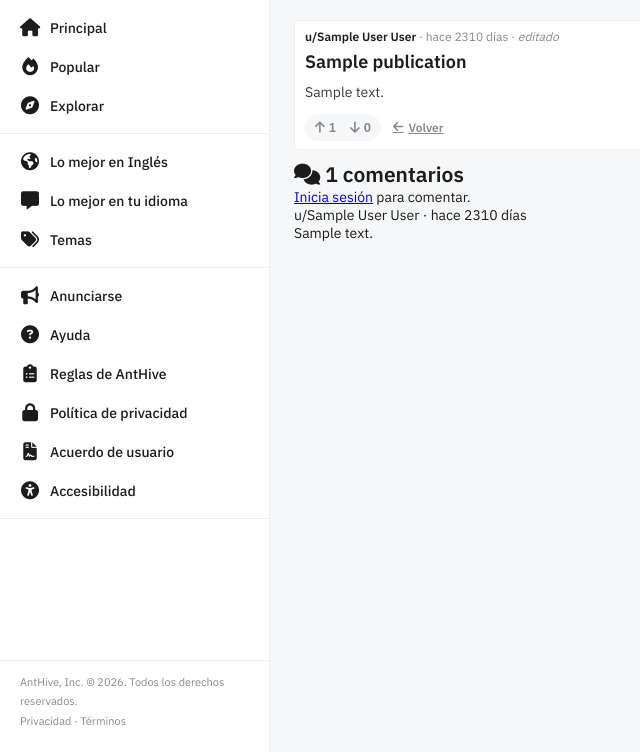
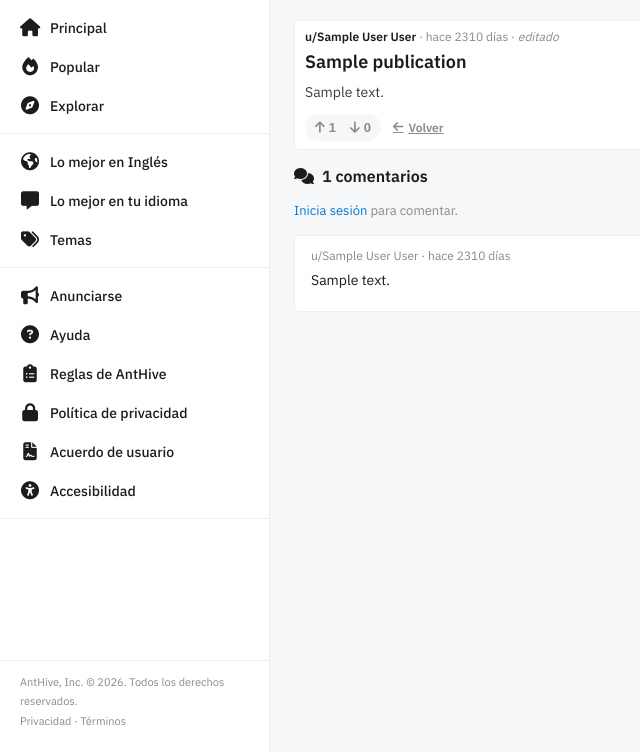
Before and after one commit to SelamBel/Foro-ProyectoIntermodular, a PHP site: page /pages/post.php?id=1 in a window 1280 px wide. Shown: the part 48-800 px from the top of the page, without its empty margins (0-640 px from the left). Run offline with PHP 8.4, Linux system fonts and the light colour scheme; tables that the repository leaves empty hold one stand-in row (values such as "Sample post").

Commit message:
delete comments and added votes

```diff
--- a/5. APP/src/assets/css/style.css
+++ b/5. APP/src/assets/css/style.css
@@ -538,6 +538,93 @@ textarea:focus { border-color: #0079d3; }
     margin-top: 8px;
 }
 
+/* ── POST DETAIL ─────────────────────────────────────── */
+.post--detail .post-body--full {
+    -webkit-line-clamp: unset;
+}
+
+.post-title a { color: var(--text); text-decoration: none; }
+.post-title a:hover { color: var(--primary); }
+
+/* ── COMMENTS ────────────────────────────────────────── */
+.comments-section {
+    margin-top: 16px;
+}
+
+.comments-title {
+    font-size: 16px;
+    font-weight: 600;
+    margin-bottom: 16px;
+    display: flex;
+    align-items: center;
+    gap: 8px;
+}
+
+.comment-form {
+    background: var(--surface);
+    border: 1px solid var(--border);
+    border-radius: 4px;
+    padding: 16px;
+    margin-bottom: 16px;
+}
+
+.comments-list {
+    display: flex;
+    flex-direction: column;
+    gap: 8px;
+}
+
+.comment {
+    background: var(--surface);
+    border: 1px solid var(--border);
+    border-radius: 4px;
+    padding: 12px 16px;
+}
+
+.comment--nested {
+    margin-left: 24px;
+    border-left: 3px solid var(--border);
+}
+
+.comment-meta {
+    font-size: 12px;
+    color: var(--muted);
+    margin-bottom: 6px;
+}
+
+.comment-body {
+    font-size: 14px;
+    line-height: 1.6;
+    margin-bottom: 8px;
+}
+
+.comment-actions {
+    display: flex;
+    gap: 4px;
+}
+
+.comment-children {
+    margin-top: 8px;
+    display: flex;
+    flex-direction: column;
+    gap: 8px;
+}
+
+.reply-form {
+    margin-top: 10px;
+}
+
+.login-prompt {
+    font-size: 13px;
+    color: var(--muted);
+    margin-bottom: 16px;
+}
+
+.login-prompt a { color: #0079d3; text-decoration: none; }
+.login-prompt a:hover { text-decoration: underline; }
+.vote-btn.voted { color: var(--primary); }
+.vote-btn.down.voted { color: #7193ff; }
+
 /* ── RESPONSIVE ──────────────────────────────────────── */
 @media (max-width: 960px) {
     :root { --sidebar-w: 200px; }
--- a/5. APP/src/assets/js/main.js
+++ b/5. APP/src/assets/js/main.js
@@ -1,16 +1,4 @@
 $(function () {
-
-    $('.toggle-password').on('click', function () {
-        const input = $(this).closest('.input-icon-right').find('input');
-        const icon  = $(this).find('i');
-        if (input.attr('type') === 'password') {
-            input.attr('type', 'text');
-            icon.removeClass('fa-eye').addClass('fa-eye-slash');
-        } else {
-            input.attr('type', 'password');
-            icon.removeClass('fa-eye-slash').addClass('fa-eye');
-        }
-    });
 
     const emailRegex = /^[^\s@]+@[^\s@]+\.[^\s@]+$/;
     const passRegex  = /.{8,}/;
@@ -23,9 +11,16 @@ $(function () {
         $('#' + id).text('').hide();
     }
 
+    function timeAgo(dateStr) {
+        const diff = Math.floor((new Date() - new Date(dateStr)) / 1000);
+        if (diff < 60)    return 'hace un momento';
+        if (diff < 3600)  return 'hace ' + Math.floor(diff / 60) + ' min';
+        if (diff < 86400) return 'hace ' + Math.floor(diff / 3600) + ' h';
+        return 'hace ' + Math.floor(diff / 86400) + ' días';
+    }
+
     function validateLogin() {
         let valid = true;
-
         const email    = $('#email').val().trim();
         const password = $('#password').val().trim();
 
@@ -48,7 +43,6 @@ $(function () {
 
     function validateRegister() {
         let valid = true;
-
         const name     = $('#name').val().trim();
         const surname  = $('#surname').val().trim();
         const email    = $('#email').val().trim();
@@ -58,40 +52,42 @@ $(function () {
         if (name.length < 2) {
             showError('nameError', 'El nombre debe tener al menos 2 caracteres.');
             valid = false;
-        } else {
-            clearError('nameError');
-        }
+        } else { clearError('nameError'); }
 
         if (surname.length < 2) {
             showError('surnameError', 'Los apellidos deben tener al menos 2 caracteres.');
             valid = false;
-        } else {
-            clearError('surnameError');
-        }
+        } else { clearError('surnameError'); }
 
         if (!emailRegex.test(email)) {
             showError('emailError', 'Introduce un email válido.');
             valid = false;
-        } else {
-            clearError('emailError');
-        }
+        } else { clearError('emailError'); }
 
         if (!passRegex.test(password)) {
             showError('passwordError', 'La contraseña debe tener al menos 8 caracteres.');
             valid = false;
-        } else {
-            clearError('passwordError');
-        }
+        } else { clearError('passwordError'); }
 
         if (confirm !== password) {
             showError('confirmError', 'Las contraseñas no coinciden.');
             valid = false;
-        } else {
-            clearError('confirmError');
-        }
+        } else { clearError('confirmError'); }
 
         return valid;
     }
+
+    $('.toggle-password').on('click', function () {
+        const input = $(this).closest('.input-icon-right').find('input');
+        const icon  = $(this).find('i');
+        if (input.attr('type') === 'password') {
+            input.attr('type', 'text');
+            icon.removeClass('fa-eye').addClass('fa-eye-slash');
+        } else {
+            input.attr('type', 'password');
+            icon.removeClass('fa-eye-slash').addClass('fa-eye');
+        }
+    });
 
     $('#loginForm').on('submit', function (e) {
         if (!validateLogin()) e.preventDefault();
@@ -114,14 +110,6 @@ $(function () {
         if ($(this).val().trim() === $('#password').val().trim()) clearError('confirmError');
     });
 
-    $('.nav-item').on('mouseenter', function () {
-        $(this).find('i').addClass('fa-beat-fade');
-    }).on('mouseleave', function () {
-        $(this).find('i').removeClass('fa-beat-fade');
-    });
-
-});
-
     $('#createPostForm').on('submit', function (e) {
         let valid = true;
         if ($('#title').val().trim().length < 5) {
@@ -137,14 +125,68 @@ $('#createPostForm').on('submit', function (e) {
         if (!valid) e.preventDefault();
     });
 
-function timeAgo(dateStr) {
-    const diff = Math.floor((new Date() - new Date(dateStr)) / 1000);
-    if (diff < 60)     return 'hace un momento';
-    if (diff < 3600)   return 'hace ' + Math.floor(diff / 60) + ' min';
-    if (diff < 86400)  return 'hace ' + Math.floor(diff / 3600) + ' h';
-    return 'hace ' + Math.floor(diff / 86400) + ' días';
+    $('#commentForm').on('submit', function (e) {
+        const content = $('#commentContent').val().trim();
+        if (content.length < 2) {
+            showError('commentError', 'El comentario no puede estar vacío.');
+            e.preventDefault();
+        } else {
+            clearError('commentError');
         }
+    });
 
     $('.post-date').each(function () {
         $(this).text(timeAgo($(this).data('date')));
     });
+
+    $('.nav-item').on('mouseenter', function () {
+        $(this).find('i').addClass('fa-beat-fade');
+    }).on('mouseleave', function () {
+        $(this).find('i').removeClass('fa-beat-fade');
+    });
+
+    $(document).on('click', '.js-reply-toggle', function () {
+        const id = $(this).data('id');
+        $('#reply-' + id).slideToggle(200);
+    });
+
+    $(document).on('click', '.js-reply-cancel', function () {
+        const id = $(this).data('id');
+        $('#reply-' + id).slideUp(200);
+    });
+
+    $(document).on('click', '.js-vote', function () {
+        const btn   = $(this);
+        const id    = btn.data('id');
+        const type  = btn.data('type');
+        const group = btn.closest('.vote-group');
+
+        $.post('/pages/vote.php', { id: id, type: type }, function (res) {
+            if (res.error) return;
+            group.find('.upvote-count').text(res.upvotes);
+            group.find('.downvote-count').text(res.downvotes);
+            group.find('.vote-btn').removeClass('voted');
+            if (type === 1 && res.upvotes > 0) btn.addClass('voted');
+            if (type === 0 && res.downvotes > 0) btn.addClass('voted');
+        }, 'json');
+    });
+
+    $(document).on('click', '.js-delete-post', function () {
+        const id = $(this).data('id');
+        if (!confirm('¿Eliminar esta publicación?')) return;
+        $.post('/pages/delete-post.php', { id: id }, function (res) {
+            if (res.success) window.location.href = '/index.php';
+        }, 'json');
+    });
+
+    $(document).on('click', '.js-delete-comment', function () {
+        const btn    = $(this);
+        const id     = btn.data('id');
+        const postId = btn.data('post');
+        if (!confirm('¿Eliminar este comentario?')) return;
+        $.post('/pages/delete-comment.php', { id: id }, function (res) {
+            if (res.success) window.location.href = '/pages/post.php?id=' + postId;
+        }, 'json');
+    });
+
+});
--- a/5. APP/src/pages/create-post.php
+++ b/5. APP/src/pages/create-post.php
@@ -21,7 +21,7 @@ if ($_SERVER['REQUEST_METHOD'] === 'POST') {
     } else {
         $pubModel = new Publication();
         $id = $pubModel->create($_SESSION['user_id'], $title, $content);
-        header('Location: /index.php');
+        header('Location: /pages/post.php?id=' . $id);
         exit;
     }
 }
```
Also changed, not shown: 5. APP/src/pages/delete-comment.php (added, +28 -0 lines), 5. APP/src/pages/delete-post.php (added, +28 -0 lines), 5. APP/src/pages/vote.php (added, +56 -0 lines). Lines whose indentation alone changed are shown as unchanged.
